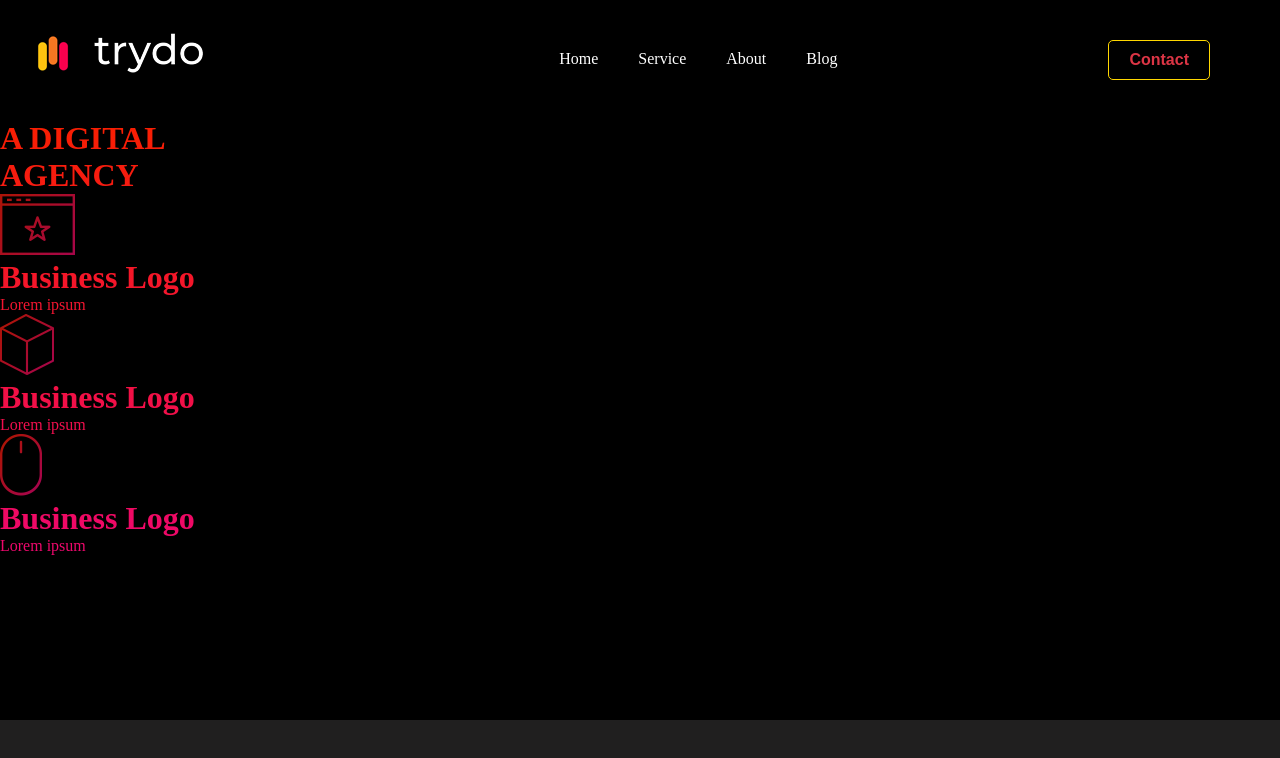
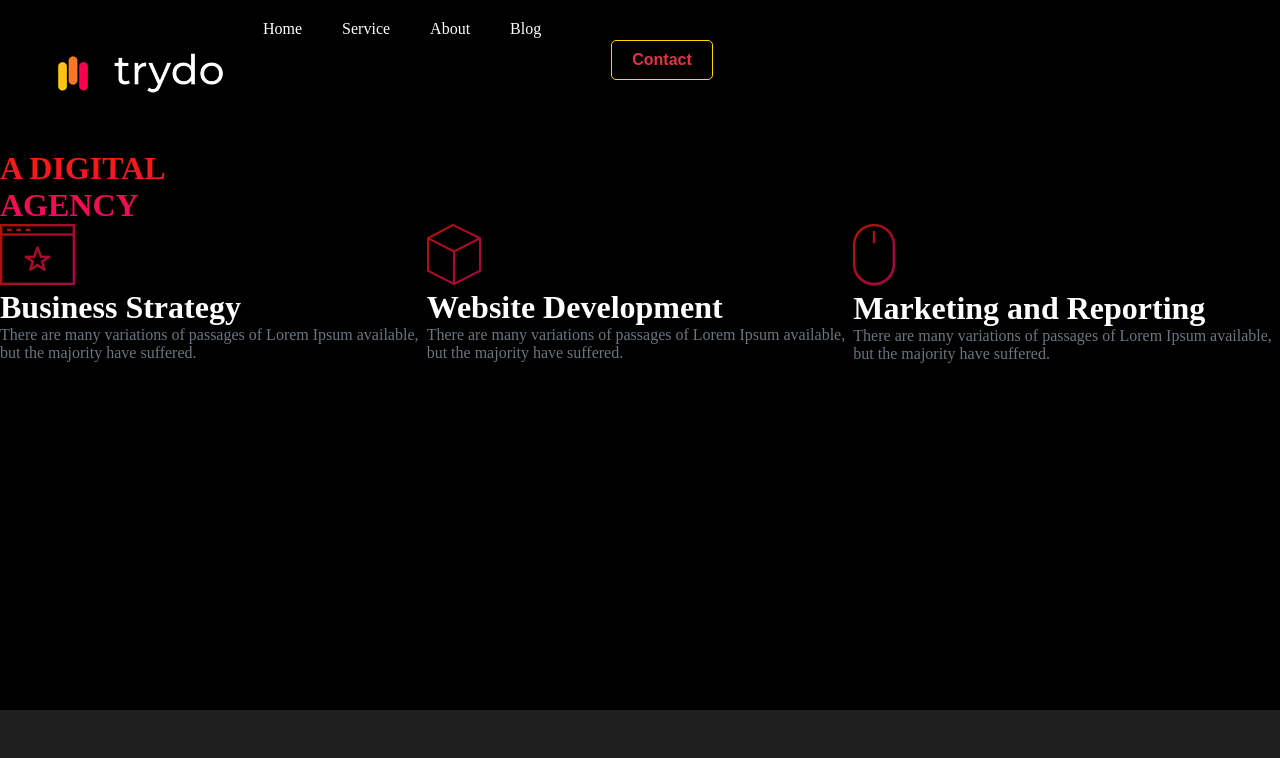
Before and after one commit to AlEkramHossainAbir/trydo-theme, a React (Create React App) app: page / in a window 1280 px wide. Shown: the top 758 px of the page. Built offline with nearby package versions, Linux system fonts and the light colour scheme.

Commit message:
components changed

```diff
--- a/package.json
+++ b/package.json
@@ -8,7 +8,7 @@
     "@testing-library/user-event": "^13.5.0",
     "react": "^18.2.0",
     "react-dom": "^18.2.0",
-    "react-router-dom": "^6.4.2",
+    "react-router-dom": "^6.0.1",
     "react-scripts": "^0.9.3",
     "web-vitals": "^2.1.4"
   },
--- a/src/App.css
+++ b/src/App.css
@@ -1,23 +1,36 @@
+*{
+    padding: 0;
+    margin: 0;
+}
+.App{
+    display: flex;
+    flex-direction: column;
+    justify-content: center;
+    align-items: center;
+}
+.home{
+    background-color: black ;
+    height: 70vh;
 
-.header{
-    background-color: black ;
-    height: 90vh;
 }
-.menu{
+.link{
+    text-decoration: none;
     color: white;
-    flex: 1;
-    padding: 30px;
+    padding: 20px;
+    align-items: center;
+    justify-content: center;
 }
 .menu span{
     padding: 20px;
 }
-.nav{
+.navbar{
+    background-color: black;
     display: flex;
     padding: 20px;
 
 }
 .logo{
-    flex: 1 ;
+    margin: 20PX;
 }
 .contact{
     float: right;
@@ -32,11 +45,20 @@
     font-weight: 700;
     border-radius: 5px;
 }
-.home{
+.banner{
 
     -webkit-text-fill-color: transparent;
     background: -webkit-linear-gradient(#f81f01,#ee076e);
-    background-clip: text;
+    -webkit-background-clip: text;
+}
+h1{
+    color: white;
+}
+p{
+    color: #6C757D;
+}
+.working-sector{
+    display: flex;
 }
 
 .about{
@@ -50,7 +72,6 @@
 .services{
     background-color: black;
 }
-.about h1,p{
-    color: white;
-
+.fun-fact{
+    background-color: #201F1F;
 }
--- a/src/App.js
+++ b/src/App.js
@@ -1,22 +1,24 @@
 import React from 'react';
 import './App.css';
-import Footer from './components/Footer';
-import Header from './components/Header';
 import About from './components/Views/About';
-import FunFact from './components/Views/FunFact';
-import PartnerImages from './components/Views/partner/PartnerImages';
-import Services from './components/Views/services/Services';
+import {
+  Route,
+  BrowserRouter,
+  Routes,
+} from "react-router-dom";
+import Homepage from './components/Views/Homepage';
+
 
 
 function App() {
   return (
     <div className="App">
-      <Header />
-      <About />
-      <Services />
-      <FunFact />
-      <PartnerImages />
-      <Footer />
+      <BrowserRouter>
+      <Routes>
+        <Route exact path="/" element={<Homepage />} />
+        <Route path="/about" element={<About />} />
+      </Routes>
+      </BrowserRouter>
     </div>
   );
 }
--- a/src/components/Header.jsx
+++ b/src/components/Header.jsx
@@ -1,31 +1,9 @@
 import React from 'react'
-// import { Routes, Route, Link } from   "react-router-dom";
-import logo from './../Assets/Images/logo.png'
-import Home from './Views/Home'
+import Homepage from './Views/Homepage';
 const Header = () =>{
     return(
-   <div className="header">
-    <div className="nav">
-        <div className="logo">
-            <img src={logo} alt="logo" />
-        </div>
-        <div className="menu">
-        {/* <Link to="/">Home</Link>
-        <Link to="/about">About</Link>
-        <Link to="/about">About</Link>
-        <Link to="/about">About</Link>
-        <Link to="/about">About</Link> */}
-            <span>Home</span>
-            <span>Service</span>
-            <span>About</span>
-            <span>Blog</span>
-        </div>
-        <div className="contact">
-            <button className='contact-btn'>Contact</button>
-        </div>
-    </div>
-    <Home />
-   </div>
+        <h1>This is Header</h1>
+
     )
 }
 export default Header;
--- /dev/null
+++ b/src/components/Navbar.jsx
@@ -0,0 +1,23 @@
+import React from "react"
+import { Link } from   "react-router-dom";
+import logo from './../Assets/Images/logo.png'
+const Navbar = () => {
+    return (
+        <div className="navbar">
+            <div className="logo">
+                <img src={logo} alt="logo" />
+            </div>
+            <div className="menu">
+                <Link to="/" className="link">Home</Link>
+                <Link to="/about" className="link">Service</Link>
+                <Link to="/about" className="link">About</Link>
+                <Link to="/about" className="link">Blog</Link>
+            </div>
+            <div className="contact">
+                <button className='contact-btn'>Contact</button>
+            </div>
+        </div>
+
+    )
+}
+export default Navbar
--- a/src/components/Views/Home.jsx
+++ b/src/components/Views/Home.jsx
@@ -9,19 +9,19 @@ const Home = () => {
             <div className="working-sector">
                 <div className="business-strategy">
                     <img src={businessLogo} alt="business Logo" />
-                    <h1 className='test'>Business Logo</h1>
-                    <p>Lorem ipsum</p>
+                    <h1>Business Strategy</h1>
+                    <p>There are many variations of passages of Lorem Ipsum available, but the majority have suffered.</p>
 
                 </div>
                 <div className="web-dev">
                     <img src={websiteLogo} alt="website Logo" />
-                    <h1>Business Logo</h1>
-                    <p>Lorem ipsum</p>
+                    <h1>Website Development</h1>
+                    <p>There are many variations of passages of Lorem Ipsum available, but the majority have suffered.</p>
                 </div>
                 <div className="marketing">
                     <img src={marketingLogo} alt="business Logo" />
-                    <h1>Business Logo</h1>
-                    <p>Lorem ipsum</p>
+                    <h1>Marketing and Reporting</h1>
+                    <p>There are many variations of passages of Lorem Ipsum available, but the majority have suffered.</p>
                 </div>
             </div>
 
--- /dev/null
+++ b/src/components/Views/Homepage.jsx
@@ -0,0 +1,32 @@
+import React from "react";
+import Footer from "../Footer";
+import Navbar from "../Navbar";
+import About from "./About";
+import FunFact from "./FunFact";
+import Home from "./Home";
+import PartnerImages from "./partner/PartnerImages";
+import Services from "./services/Services";
+const Homepage = () =>{
+    return(
+        <div className="homepage">
+            <Navbar />
+            <div className="banner-container">
+                <Home />
+            </div>
+            <div className="about-container">
+                <About />
+            </div>
+            <div className="service-container">
+                <Services />
+            </div>
+            <div className="fun-fact-container">
+                <FunFact />
+            </div>
+            <div className="partner-images-container">
+                <PartnerImages />
+            </div>
+            <Footer />
+        </div>
+    )
+}
+export default Homepage
--- a/src/index.js
+++ b/src/index.js
@@ -2,6 +2,7 @@ import React from 'react';
 import ReactDOM from 'react-dom/client';
 import './index.css';
 import App from './App';
+
 
 
 const root = ReactDOM.createRoot(document.getElementById('root'));
```
Also changed, not shown: 1 other file (tests, documents, lock files or other folders).
